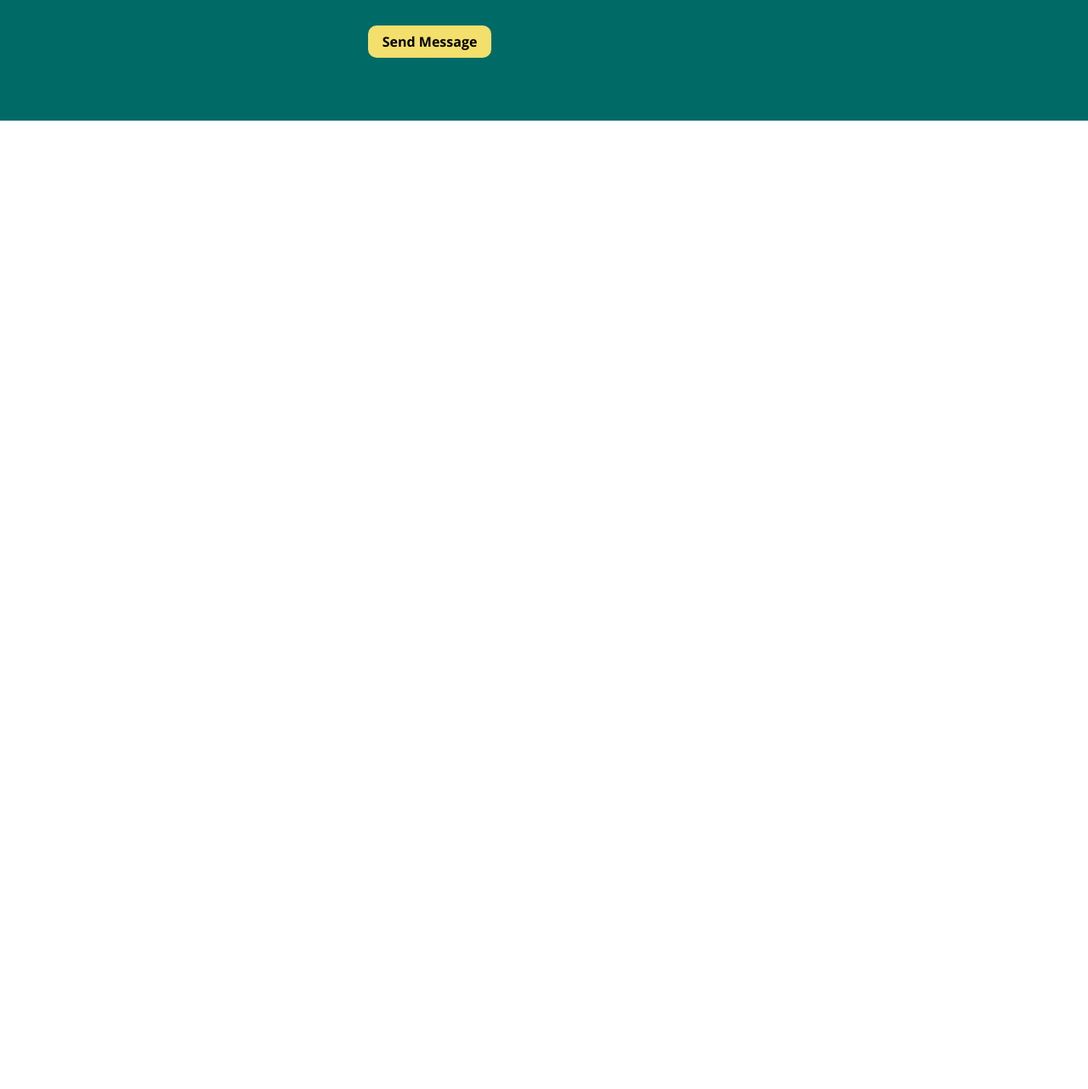
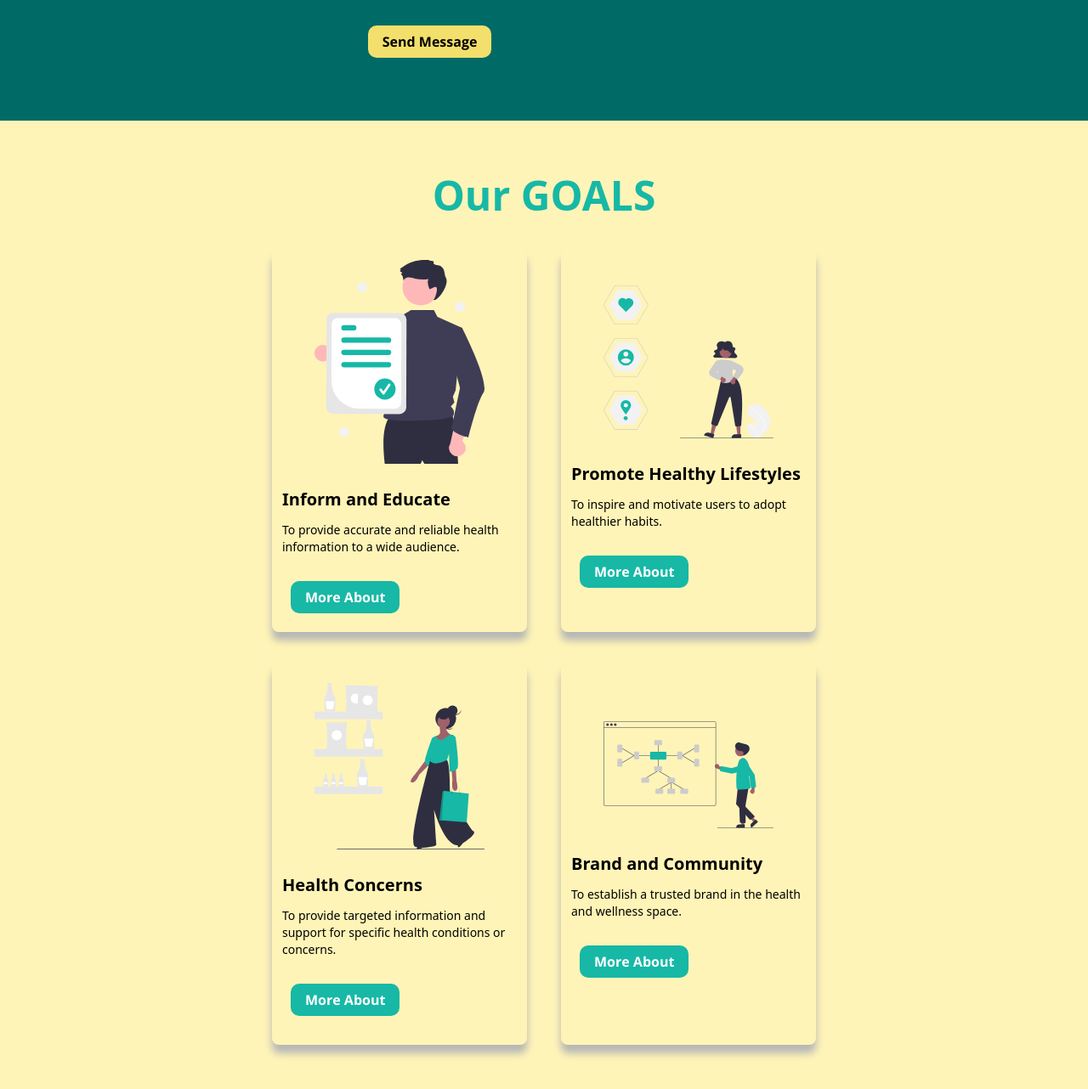
Before and after one commit to Riadul-Islam-551/Health-Tips, a website built with Vite: page index.html in a window 1280 px wide. Shown: the part 1806-3088 px from the top of the page at 85% size. Before the commit the page ends 1948 px from the top, so only its background shows below. Built offline with nearby package versions, Linux system fonts and the light colour scheme.

Commit message:
[feat/about] create the about section

```diff
--- a/index.html
+++ b/index.html
@@ -32,13 +32,17 @@
           >
         </div>
         <div class="hidden md:flex space-x-4">
-          <a href="#" class="px-3 py-2 rounded hover:bg-[#3E5879]">Home</a>
-          <a href="#" class="px-3 py-2 rounded hover:bg-[#3E5879]">About</a>
+          <a href="#home" class="px-3 py-2 rounded hover:bg-[#3E5879]">Home</a>
+          <a href="#about" class="px-3 py-2 rounded hover:bg-[#3E5879]"
+            >About</a
+          >
           <a href="#service" class="px-3 py-2 rounded hover:bg-[#3E5879]"
             >Services</a
           >
           <a href="#" class="px-3 py-2 rounded hover:bg-[#3E5879]">Goals</a>
-          <a href="#contact" class="px-3 py-2 rounded hover:bg-[#3E5879]">Contact</a>
+          <a href="#contact" class="px-3 py-2 rounded hover:bg-[#3E5879]"
+            >Contact</a
+          >
         </div>
         <button id="menu-toggle" class="block md:hidden focus:outline-none">
           <svg
@@ -61,8 +65,12 @@
 
     <div id="mobile-menu" class="hidden md:hidden">
       <div class="bg-gray-800 text-white p-4">
-        <a href="#" class="block mb-2 hover:text-gray-200 text-center">Home</a>
-        <a href="#" class="block mb-2 hover:text-gray-200 text-center">About</a>
+        <a href="#home" class="block mb-2 hover:text-gray-200 text-center"
+          >Home</a
+        >
+        <a href="#about" class="block mb-2 hover:text-gray-200 text-center"
+          >About</a
+        >
         <a href="#service" class="block mb-2 hover:text-gray-200 text-center"
           >Services</a
         >
@@ -73,7 +81,7 @@
       </div>
     </div>
     <!-- banner section  -->
-    <div class="banner h-[80vh] bg-[#006A67]">
+    <div id="#home" class="banner h-[80vh] bg-[#006A67]">
       <div
         class="container flex flex-col md:flex-row justify-center items-center h-full m-auto"
       >
@@ -189,12 +197,18 @@
         <p class="text-lg mb-10">
           Get in touch with us for any inquiries or collaborations.
         </p>
-        <div class="contact-content flex flex-col lg:flex-row justify-center items-center ">
-          <div class="contact-right  lg:hidden mb-[70px]">
-            <img src="./assets/images/main-contact.svg" alt="" class="w-[300px] " />
+        <div
+          class="contact-content flex flex-col lg:flex-row justify-center items-center"
+        >
+          <div class="contact-right lg:hidden mb-[70px]">
+            <img
+              src="./assets/images/main-contact.svg"
+              alt=""
+              class="w-[300px]"
+            />
           </div>
           <div class="contact-left w-full">
-            <form class="max-w-md mx-auto text-white ">
+            <form class="max-w-md mx-auto text-white">
               <div class="mb-6">
                 <label for="name" class="block text-left font-medium mb-2"
                   >Name</label
@@ -231,12 +245,109 @@
               <button type="submit" class="button-yellow">Send Message</button>
             </form>
           </div>
-          <div class="contact-right hidden lg:block  lg:ml-[-100px]">
-            <img src="./assets/images/main-contact.svg" alt="" class="w-[300px] lg:w-[500px]" />
+          <div class="contact-right hidden lg:block lg:ml-[-100px]">
+            <img
+              src="./assets/images/main-contact.svg"
+              alt=""
+              class="w-[300px] lg:w-[500px]"
+            />
           </div>
         </div>
       </div>
     </section>
+
+    <!-- about section  -->
+    <div id="about" class="about bg-[#FFF4B7] py-16">
+      <div class="container flex flex-col justify-center items-center m-auto">
+        <h1
+          class="text-3xl lg:text-5xl font-bold text-center mb-10 text-[#17b8a6]"
+        >
+          Our GOALS
+        </h1>
+        <div
+          class="content flex md:flex-wrap md:flex-row justify-center items-center flex-col max-w-screen-md"
+        >
+          <!-- card-1  -->
+          <div
+            class="card card-1 flex justify-center items-center flex-col w-[300px] h-[450px] p-3 rounded-lg mb-9 mx-5"
+          >
+            <div class="image">
+              <img
+                src="./assets/images/about-card-1.svg"
+                alt=""
+                class="w-[200px]"
+              />
+            </div>
+            <div class="card-content mt-4">
+              <h1 class="font-bold text-xl my-3">Inform and Educate</h1>
+              <p class="mb-5 text-sm">
+                To provide accurate and reliable health information to a wide
+                audience.
+              </p>
+              <div class="button-green inline-block">More About</div>
+            </div>
+          </div>
+          <!-- card-2  -->
+          <div
+            class="card card-2 flex justify-center items-center flex-col w-[300px] h-[450px] p-3 rounded-lg mb-9 mx-5"
+          >
+            <div class="image">
+              <img
+                src="./assets/images/about-card-2.svg"
+                alt=""
+                class="w-[200px]"
+              />
+            </div>
+            <div class="card-content mt-4">
+              <h1 class="font-bold text-xl my-3">Promote Healthy Lifestyles</h1>
+              <p class="mb-5 text-sm">
+                To inspire and motivate users to adopt healthier habits.
+              </p>
+              <div class="button-green inline-block">More About</div>
+            </div>
+          </div>
+          <!-- card-3  -->
+          <div
+            class="card card-3 flex justify-center items-center flex-col w-[300px] h-[450px] p-3 rounded-lg mb-9 mx-5"
+          >
+            <div class="image">
+              <img
+                src="./assets/images/about-card-3.svg"
+                alt=""
+                class="w-[200px]"
+              />
+            </div>
+            <div class="card-content mt-4">
+              <h1 class="font-bold text-xl my-3">Health Concerns</h1>
+              <p class="mb-5 text-sm">
+                To provide targeted information and support for specific health
+                conditions or concerns.
+              </p>
+              <div class="button-green inline-block">More About</div>
+            </div>
+          </div>
+          <!-- card-4  -->
+          <div
+            class="card card-4 flex justify-center items-center flex-col w-[300px] h-[450px] p-3 rounded-lg mb-9 mx-5"
+          >
+            <div class="image">
+              <img
+                src="./assets/images/about-card-4.svg"
+                alt=""
+                class="w-[200px]"
+              />
+            </div>
+            <div class="card-content mt-4">
+              <h1 class="font-bold text-xl my-3">Brand and Community</h1>
+              <p class="mb-5 text-sm">
+                To establish a trusted brand in the health and wellness space.
+              </p>
+              <div class="button-green inline-block">More About</div>
+            </div>
+          </div>
+        </div>
+      </div>
+    </div>
     <!-- script  -->
     <script type="module" src="./main.js"></script>
   </body>
--- a/styles/main.css
+++ b/styles/main.css
@@ -1 +1,5 @@
 @import url(global.css);
+
+.card{
+box-shadow: 0px 10px 10px rgb(182, 182, 182);
+}
```
Also changed, not shown: assets/images/about-card-1.svg (added), assets/images/about-card-2.svg (added), assets/images/about-card-3.svg (added), assets/images/about-card-4.svg (added).
